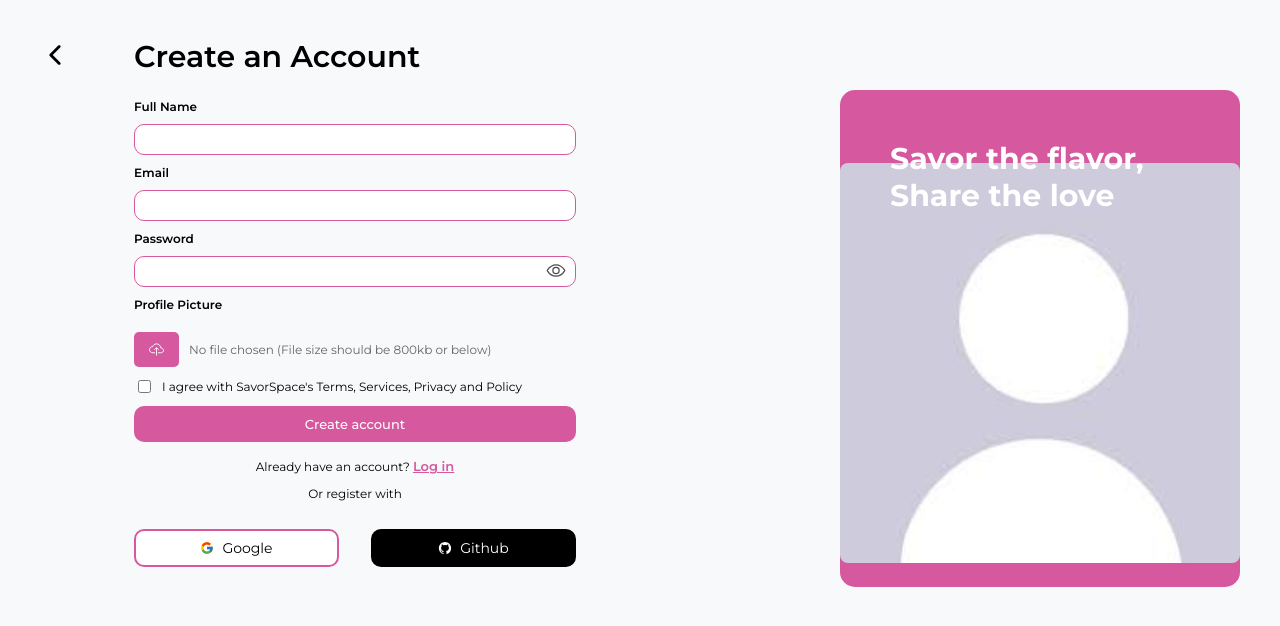
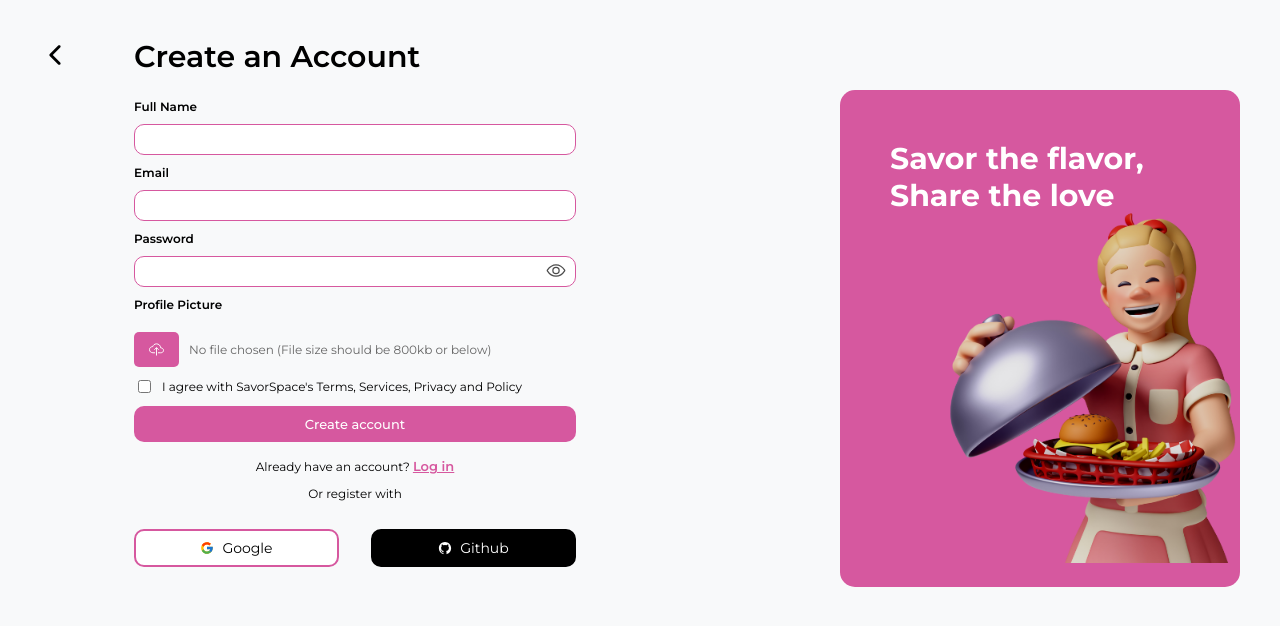
Before and after one commit to Penguinmans32/DeployingSavorSpace, a React (Vite) app: page /register in a window 1280 px wide. Shown: the top 626 px of the page. Built offline with nearby package versions, Linux system fonts and the light colour scheme; the HTML template or start-up script is replaced by a standard one.

Commit message:
fix all!

```diff
--- a/src/components/SignupScreen.jsx
+++ b/src/components/SignupScreen.jsx
@@ -352,7 +352,7 @@ const Register = () => {
         </div>
       </div>
       <div className="register-hero">
-        <img src={getImagePath("defaultProfiles.png")} alt="Savor the flavor, Share the love" />
+        <img src={getImagePath("signup-hero.png")} alt="Savor the flavor, Share the love" />
         <h3>Savor the flavor, <br />Share the love</h3>
       </div>
       {showFileSizeError && (
```
